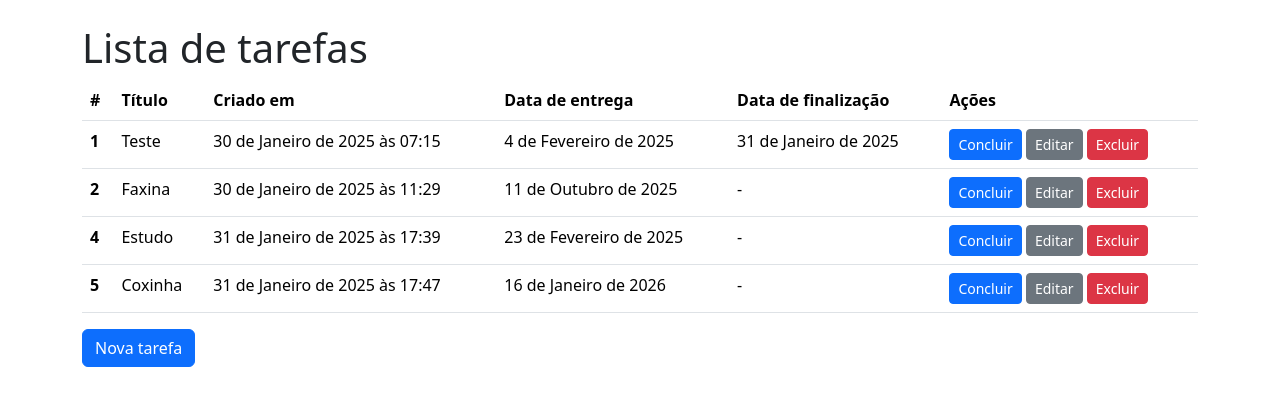
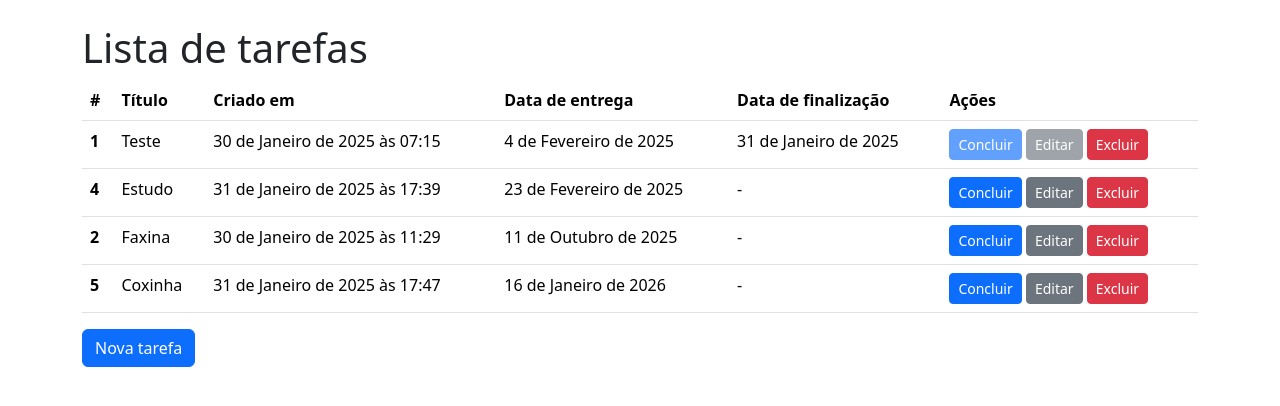
Before and after one commit to mrcrobis/twtodos, a Django app: page / in a window 1280 px wide. Shown: the part 56-462 px from the top of the page. Run offline with Django 5.2, Linux system fonts and the light colour scheme; data comes from the database, SQL or seed files in the repository; both versions use the stored data as it was after the commit.

Commit message:
Criação da funcionalidade de conclusão de tarefas

```diff
--- a/setup/urls.py
+++ b/setup/urls.py
@@ -1,6 +1,6 @@
 from django.contrib import admin
 from django.urls import path
-from todos.views import TodoListView, TodoCreateView, TodoUpdateView, TodoDeleteView
+from todos.views import TodoListView, TodoCreateView, TodoUpdateView, TodoDeleteView, TodoCompleteView
 
 # pk = primary key (parecido com id)
 
@@ -10,4 +10,5 @@ urlpatterns = [
     path("create/", TodoCreateView.as_view(), name="todo_create"),
     path("update/<int:pk>", TodoUpdateView.as_view(), name="todo_update"),
     path("delete/<int:pk>", TodoDeleteView.as_view(), name="todo_delete"),
+    path("complete/<int:pk>", TodoCompleteView.as_view(), name="todo_complete"),
 ]
--- a/todos/models.py
+++ b/todos/models.py
@@ -1,8 +1,17 @@
 from django.db import models
-
+from datetime import date
 
 class Todo(models.Model):
     title = models.CharField(verbose_name="Título",max_length=100, null=False, blank=False)
     created_add = models.DateTimeField(auto_now_add=True, null=False, blank=False)
     deadline = models.DateField(verbose_name="Data de entrega", null=False, blank=False)
     finished_at = models.DateField(null=True)
+
+    class Meta():
+        # ordernar pela data de entrega
+        ordering = ["deadline"]
+
+    def mark_as_complete(self):
+        if not self.finished_at:
+            self.finished_at = date.today()
+            self.save()
--- a/todos/templates/todos/todo_list.html
+++ b/todos/templates/todos/todo_list.html
@@ -29,8 +29,14 @@
                         <td>{{todo.deadline}}</td>
                         <td>{{todo.finished_at|default:"-"}}</td>
                         <td>
-                            <a href="#" class="btn btn-primary btn-sm">Concluir</a>
-                            <a href="{% url "todo_update" pk=todo.pk %}" class="btn btn-secondary btn-sm">Editar</a>
+                            <a
+                                href="{% url "todo_complete" pk=todo.pk %}" class="btn btn-primary btn-sm {% if todo.finished_at %} disabled {% endif %}">
+                                Concluir
+                            </a>
+                            <a
+                                href="{% url "todo_update" pk=todo.pk %}" class="btn btn-secondary btn-sm {% if todo.finished_at %} disabled {% endif %}">
+                                Editar
+                            </a>
                             <a href="{% url "todo_delete" pk=todo.pk %}" class="btn btn-danger btn-sm">Excluir</a>
                         </td>
                     </tr>
--- a/todos/views.py
+++ b/todos/views.py
@@ -1,7 +1,9 @@
 # from django.shortcuts import render
+from datetime import date
 from .models import Todo
-from django.views.generic import ListView, CreateView, UpdateView, DeleteView
+from django.views.generic import ListView, CreateView, UpdateView, DeleteView, View
 from django.urls import reverse_lazy
+from django.shortcuts import get_object_or_404, redirect
 
 # def todo_list(request):
 #    todos = Todo.objects.all()
@@ -25,3 +27,9 @@ class TodoUpdateView(UpdateView):
 class TodoDeleteView(DeleteView):
     model = Todo
     success_url = reverse_lazy("todo_list")
+
+class TodoCompleteView(View):
+    def get(self, request, pk):
+        todo = get_object_or_404(Todo, pk=pk)
+        todo.mark_as_complete()
+        return redirect("todo_list")
```
Also changed, not shown: db.sqlite3.
